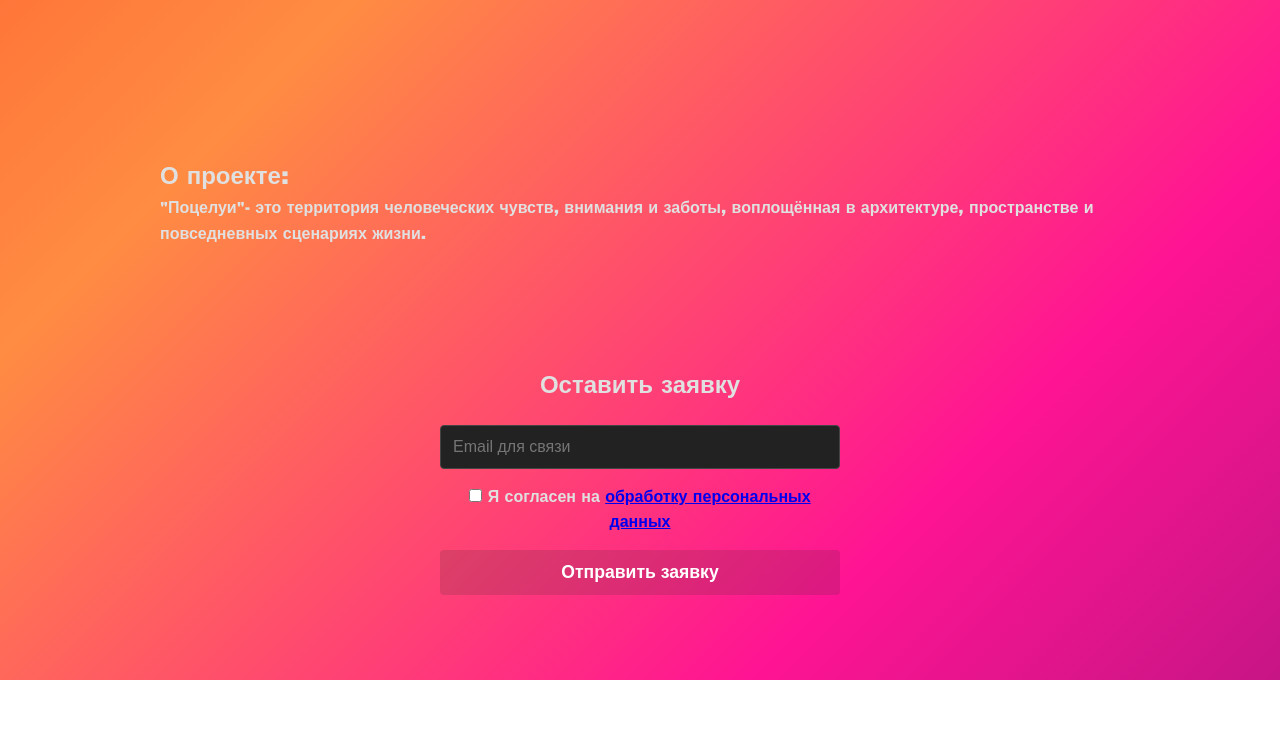
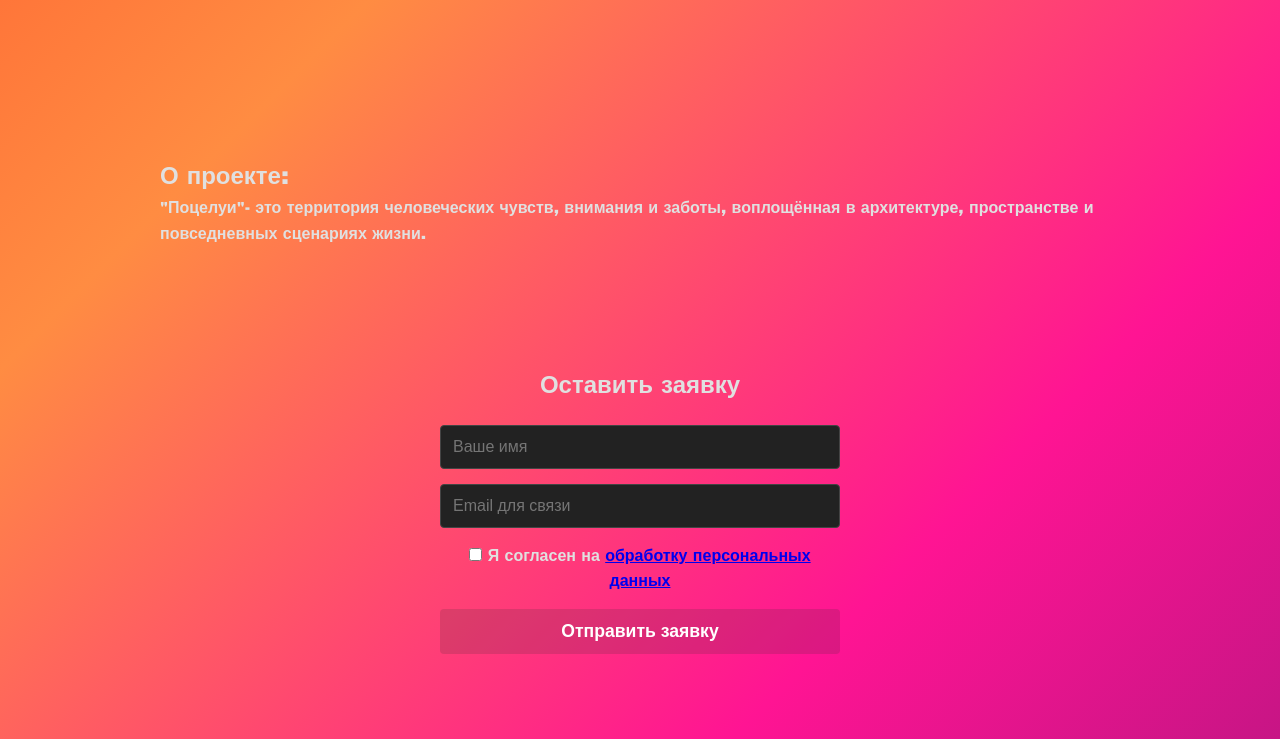
Before and after one commit to leoSTELEO23/landingzag, a plain HTML site: page index.html in a window 1280 px wide. Shown: the part 180-919 px from the top of the page. Before the commit the page ends 860 px from the top, so only its background shows below. Drawn offline with Linux system fonts and the light colour scheme.

Commit message:
Add files via upload

```diff
--- a/index.html
+++ b/index.html
@@ -34,7 +34,9 @@
                 <div class="container">
                     <h2>Оставить заявку</h2>
                     <form id="leadForm" class="lead-form">
+                        <input type="name" name="name" placeholder="Ваше имя">
                         <input type="email" name="email" placeholder="Email для связи" required>
+
 
                         <div class="consent">
                             <label class="consent__label">
```
